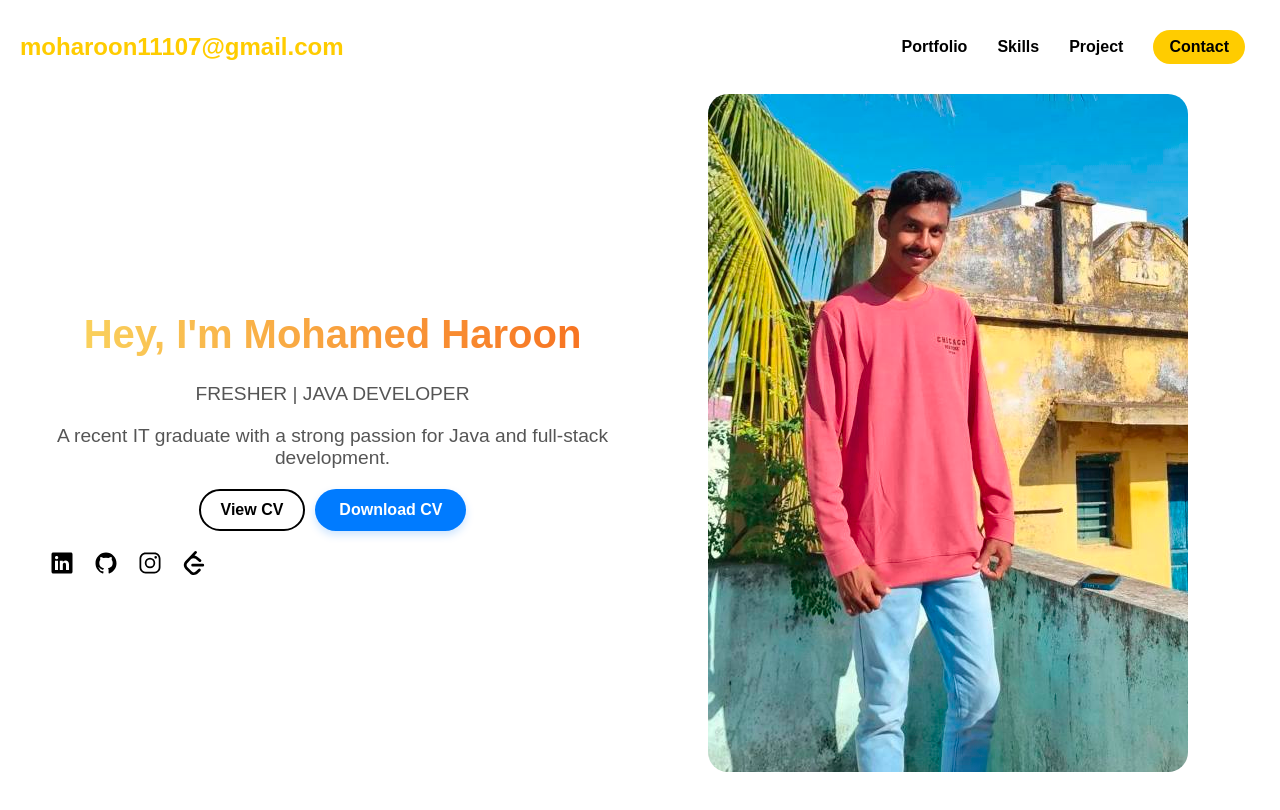
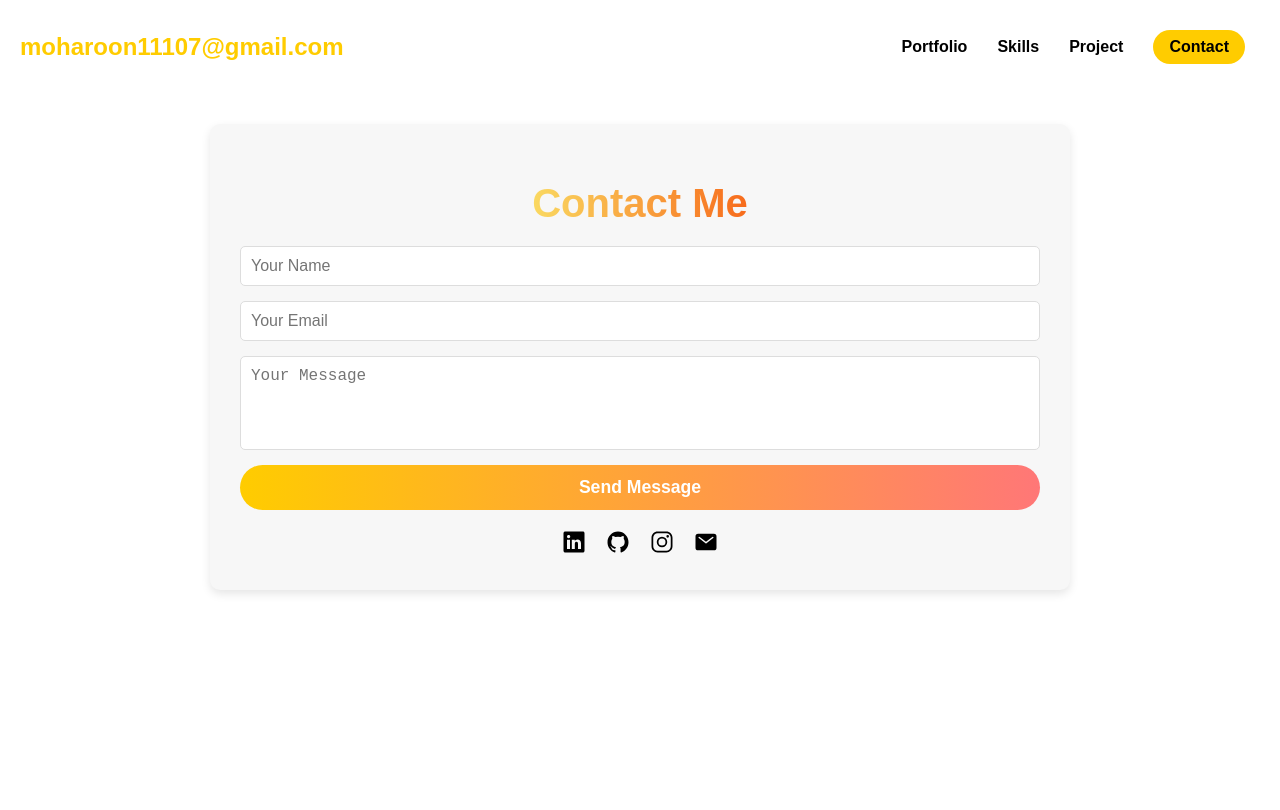
Before and after one commit to moharoon11/My-Portfolio-Web, a React (Create React App) app: page /contact in a window 1280 px wide. Built offline with nearby package versions, Linux system fonts and the light colour scheme; no server answers.

Commit message:
added contact page

```diff
--- a/package.json
+++ b/package.json
@@ -3,9 +3,11 @@
   "version": "0.1.0",
   "private": true,
   "dependencies": {
+    "@emailjs/browser": "^4.4.1",
     "@testing-library/jest-dom": "^5.17.0",
     "@testing-library/react": "^13.4.0",
     "@testing-library/user-event": "^13.5.0",
+    "emailjs-com": "^3.2.0",
     "react": "^18.3.1",
     "react-dom": "^18.3.1",
     "react-icons": "^5.3.0",
--- a/src/App.js
+++ b/src/App.js
@@ -1,4 +1,5 @@
 import './App.css';
+import Contact from './Pages/Contact';
 import Index from './Pages/Index';
 import { BrowserRouter, Routes, Route } from 'react-router-dom';
 
@@ -10,7 +11,7 @@ function App() {
             <Route path="/" element={<Index />}/>
             <Route path="/skill"  element={<Index />} />
             <Route path="/project" element={<Index />} />
-            <Route path="/contact" element={<Index />} />
+            <Route path="/contact" element={<Contact />} />
          </Routes>
       </BrowserRouter>
     </div>
--- /dev/null
+++ b/src/Pages/Contact.jsx
@@ -0,0 +1,175 @@
+import React, { useEffect, useState } from 'react';
+import styled from 'styled-components';
+import Navbar from '../Components/Navbar';
+import { IoMail, IoLogoLinkedin, IoLogoGithub, IoLogoInstagram } from "react-icons/io5";
+import emailjs from '@emailjs/browser';
+
+// Styled Components
+const Container = styled.div`
+  display: flex;
+  flex-direction: column;
+  align-items: center;
+  padding: 20px;
+  font-family: 'Arial', sans-serif;
+`;
+
+const Content = styled.div`
+  display: flex;
+  flex-direction: column;
+  align-items: center;
+  max-width: 800px;
+  width: 100%;
+  margin: 50px 0;
+  background-color: #f7f7f7; /* Light background for contrast */
+  border-radius: 10px;
+  padding: 30px;
+  box-shadow: 0 4px 10px rgba(0, 0, 0, 0.1);
+`;
+
+const Title = styled.h1`
+  font-size: 2.5rem;
+  color: #333;
+  margin-bottom: 20px;
+  background: linear-gradient(90deg, #fad961, #f76b1c);
+  -webkit-background-clip: text;
+  -webkit-text-fill-color: transparent;
+`;
+
+const Form = styled.form`
+  display: flex;
+  flex-direction: column;
+  width: 100%;
+
+  input, textarea {
+    margin-bottom: 15px;
+    padding: 10px;
+    border: 1px solid #ddd;
+    border-radius: 5px;
+    font-size: 1rem;
+    resize: none; /* Prevent resizing */
+  }
+
+  input:focus, textarea:focus {
+    border-color: #f76b1c; /* Highlight color */
+    outline: none;
+  }
+`;
+
+const SubmitButton = styled.button`
+  background: linear-gradient(90deg, #ffcc00, #f77);
+  color: #fff;
+  border: none;
+  padding: 12px;
+  border-radius: 25px;
+  font-size: 1.1rem;
+  font-weight: bold;
+  cursor: pointer;
+  transition: transform 0.2s;
+
+  &:hover {
+    transform: scale(1.05);
+  }
+`;
+
+const SocialIcons = styled.div`
+  display: flex;
+  margin-top: 20px;
+
+  a {
+    margin: 0 10px;
+    font-size: 1.5rem;
+    color: black;
+    text-decoration: none;
+
+    &:hover {
+      color: #f76b1c;
+    }
+  }
+`;
+
+function Contact() {
+  const [email, setEmail] = useState("moharoon11107@gmail.com");
+  const [formData, setFormData] = useState({
+    name: '',
+    email: '',
+    message: ''
+  });
+
+  useEffect(() => {
+    // Initialize EmailJS with your user ID
+    emailjs.init('YOUR_USER_ID'); // Replace with your EmailJS user ID
+  }, []);
+
+  const handleChange = (e) => {
+    const { name, value } = e.target;
+    setFormData(prevData => ({
+      ...prevData,
+      [name]: value
+    }));
+  };
+
+  const handleSubmit = (event) => {
+    event.preventDefault();
+
+    emailjs.send('YOUR_SERVICE_ID', 'YOUR_TEMPLATE_ID', formData)
+      .then((response) => {
+        console.log('Email sent successfully!', response.status, response.text);
+        // Optionally reset the form fields after successful submission
+        setFormData({ name: '', email: '', message: '' });
+      }, (error) => {
+        console.error('Failed to send email. Error:', error);
+      });
+  };
+
+  return (
+    <Container>
+      <Navbar email={email} />
+      <Content>
+        <Title>Contact Me</Title>
+        <Form onSubmit={handleSubmit}>
+          <input
+            type="text"
+            name="name"
+            placeholder="Your Name"
+            value={formData.name}
+            onChange={handleChange}
+            required
+          />
+          <input
+            type="email"
+            name="email"
+            placeholder="Your Email"
+            value={formData.email}
+            onChange={handleChange}
+            required
+          />
+          <textarea
+            name="message"
+            rows="4"
+            placeholder="Your Message"
+            value={formData.message}
+            onChange={handleChange}
+            required
+          />
+          <SubmitButton type="submit">Send Message</SubmitButton>
+        </Form>
+        <SocialIcons>
+          <a href="https://www.linkedin.com/in/mohamed-haroon-822703227/" target="_blank" rel="noopener noreferrer">
+            <IoLogoLinkedin />
+          </a>
+          <a href="https://github.com/moharoon11" target="_blank" rel="noopener noreferrer">
+            <IoLogoGithub />
+          </a>
+          <a href="https://www.instagram.com/_mohd.haroon/" target="_blank" rel="noopener noreferrer">
+            <IoLogoInstagram />
+          </a>
+          <a href="mailto:moharoon11107@gmail.com" target="_blank" rel="noopener noreferrer">
+            <IoMail />
+          </a>
+        </SocialIcons>
+      </Content>
+    </Container>
+  );
+}
+
+export default Contact;
--- a/src/Pages/Index.jsx
+++ b/src/Pages/Index.jsx
@@ -12,6 +12,7 @@ const Container = styled.div`
   align-items: center;
   padding: 20px;
   font-family: 'Arial', sans-serif;
+
 `;
 
 const Content = styled.div`
@@ -57,6 +58,16 @@ const IntroText = styled.div`
   }
 `;
 
+const ButtonContainer = styled.div`
+  display: flex;
+  gap: 10px;
+  margin-top: 20px;
+
+  @media (max-width: 768px) {
+    flex-direction: column;
+    width: 100%;
+  }
+`;
 
 const GradientButton = styled.button`
   background: linear-gradient(90deg, #ffcc00, #f77); /* Gradient effect */
@@ -79,7 +90,6 @@ const GradientButton = styled.button`
   }
 `;
 
-
 const OutlinedButton = styled.button`
   background-color: transparent;
   color: #000;
@@ -101,7 +111,6 @@ const OutlinedButton = styled.button`
     margin-top: 15px;
   }
 `;
-
 
 const ModernFlatButton = styled.button`
   background-color: #007bff; /* Primary color */
@@ -126,7 +135,6 @@ const ModernFlatButton = styled.button`
     margin-top: 15px;
   }
 `;
-
 
 const ContactButton = styled.button`
   background-color: #000;
@@ -179,7 +187,7 @@ const ImageSection = styled.div`
   }
 `;
 
-function App() {
+function Index() {
   const [name, setName] = useState("Mohamed Haroon");
   const [about, setAbout] = useState("A recent IT graduate with a strong passion for Java and full-stack development.");
   const [email, setEmail] = useState("moharoon11107@gmail.com");
@@ -224,8 +232,12 @@ function App() {
           <p>{role}</p>
           <p>{about}</p>
 
-          <OutlinedButton>View CV</OutlinedButton>
-          <ModernFlatButton>Download CV</ModernFlatButton>
+          {/* Button container to make them side by side */}
+          <ButtonContainer>
+            <OutlinedButton>View CV</OutlinedButton>
+            <ModernFlatButton>Download CV</ModernFlatButton>
+          </ButtonContainer>
+
           <SocialIcons>
             <a href="https://www.linkedin.com/in/mohamed-haroon-822703227/" target="_blank" rel="noopener noreferrer">
               <IoLogoLinkedin />
@@ -256,4 +268,4 @@ function App() {
   );
 }
 
-export default App;
+export default Index;
```
Also changed, not shown: 1 other file (tests, documents, lock files or other folders).
